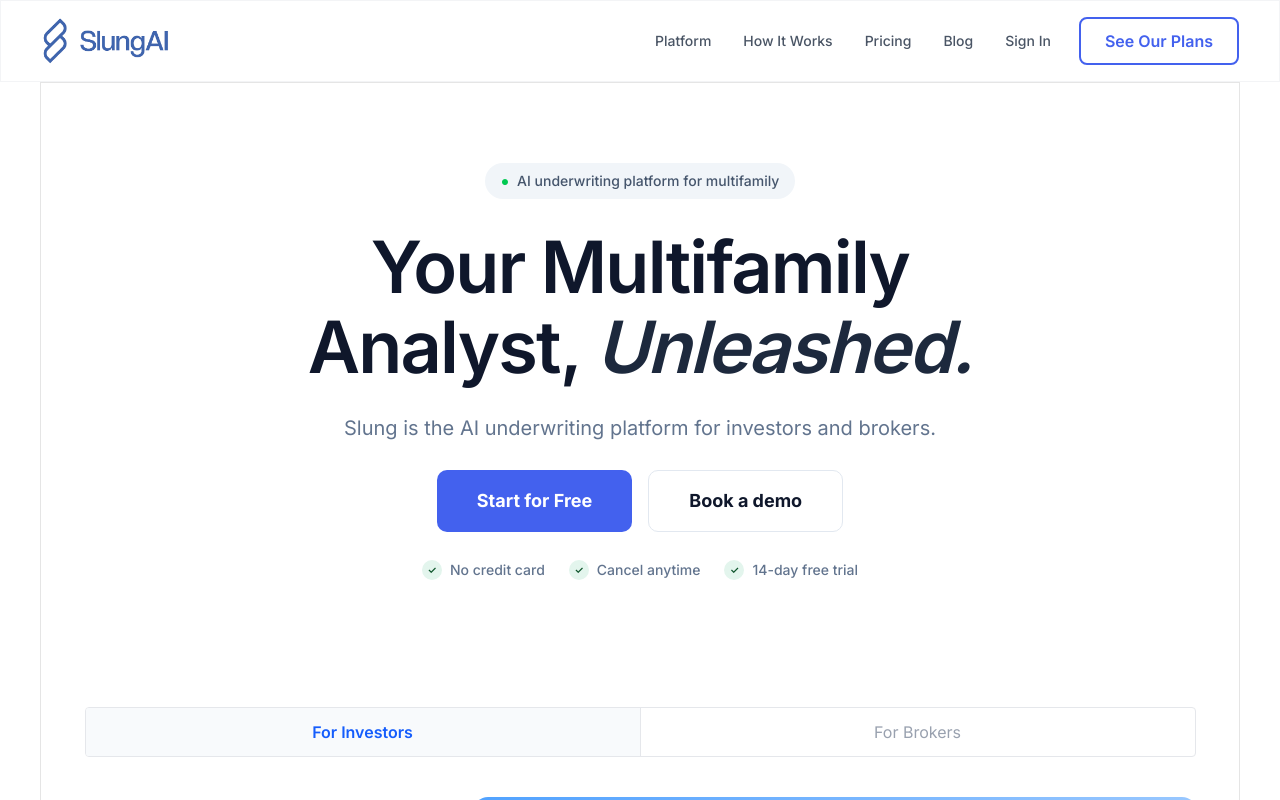
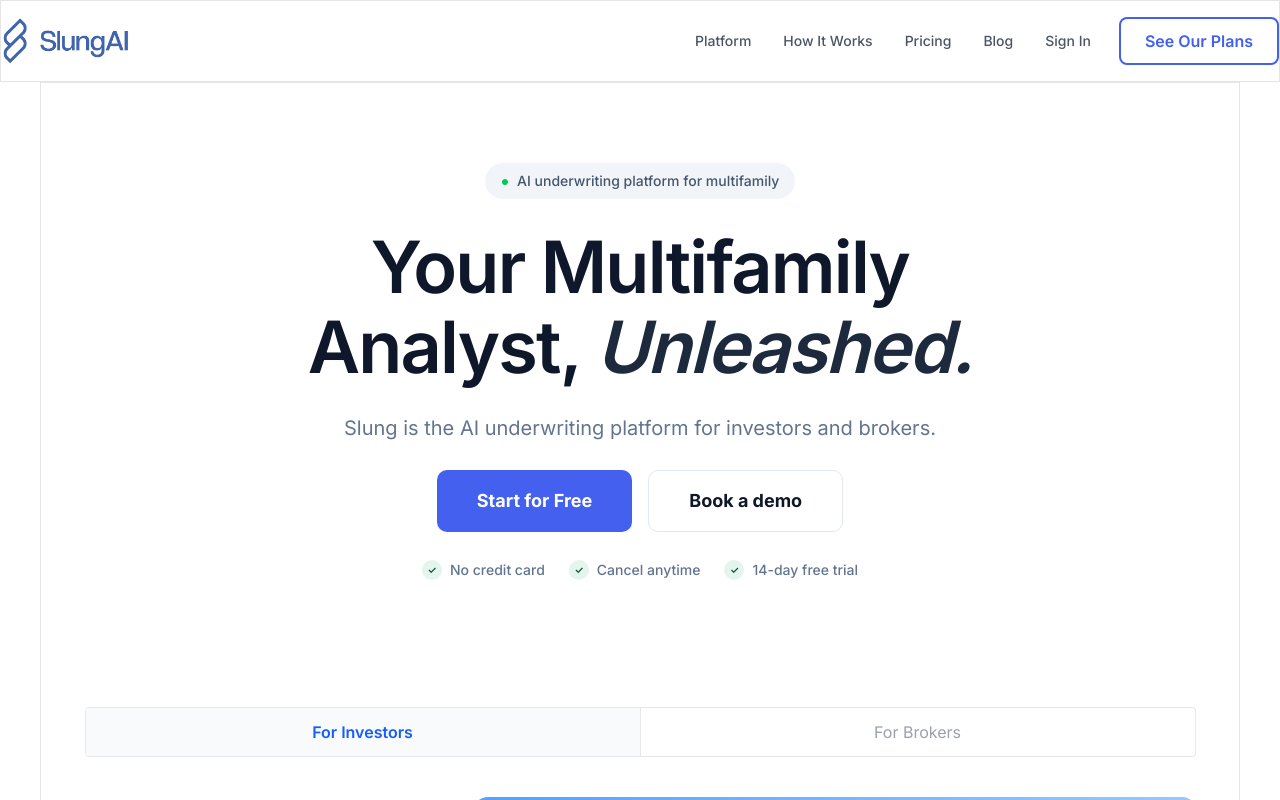
Before and after one commit to Monarch-Commits/Slung-AI, a Next.js app: page / in a window 1280 px wide. Shown: the top 800 px of the page. Built offline with nearby package versions, Linux system fonts and the light colour scheme.

Commit message:
update the nav

```diff
--- a/app/Components/Navbar/Navbar.tsx
+++ b/app/Components/Navbar/Navbar.tsx
@@ -5,9 +5,8 @@ import MobileNavbar from './MobileNav';
 
 export default function Navbar() {
   return (
-    <nav className="flex  w-full  bg-white border border-gray-100">
-      {/* Logo Section */}
-      <div className="max-w-[1300px]  mx-auto  flex items-center  justify-between py-4 px-2 sm:px-10 w-full">
+    <nav className="w-full border bg-white">
+      <div className="max-w-[1300px] mx-auto px-2 sm:px-4 md:px-10 xl:px-0 flex  items-center justify-between py-4 border-gray-100">
         <Link href="/">
           <Image
             src="/LogoNav.png"
@@ -29,11 +28,10 @@ export default function Navbar() {
             ))}
           </ul>
 
-          <button className="sm:px-[12px] py-2 px-3 sm:py-[4px]  border-2  md:px-[18px] md:py-[6px] lg:px-[24px] lg:py-[10px] border-[#4361ee] text-[#4361ee] rounded-md font-semibold hover:bg-blue-50 transition-all">
+          <button className="sm:px-[12px] py-2 px-3 sm:py-[4px] md:px-[18px] md:py-[6px] lg:px-[24px] lg:py-[10px] border-2 border-[#4361ee] text-[#4361ee] rounded-md font-semibold hover:bg-blue-50 transition-all">
             See Our Plans
           </button>
 
-          {/* Mobile Menu */}
           <MobileNavbar />
         </div>
       </div>
--- a/app/Components/Navbar/NavbarWrapper.tsx
+++ b/app/Components/Navbar/NavbarWrapper.tsx
@@ -60,7 +60,7 @@ export default function NavbarWrapper() {
 
   return (
     <div
-      className={`sticky top-0 left-0 w-full z-50 transition-all duration-300 ${
+      className={`sticky top-0 left-0 w-full mx-auto z-50 transition-all duration-300 ${
         show ? 'translate-y-0 opacity-100' : '-translate-y-full opacity-0'
       }`}
     >
--- a/app/layout.tsx
+++ b/app/layout.tsx
@@ -43,7 +43,7 @@ export default function RootLayout({
       lang="en"
       className={`${geistSans.variable} ${geistMono.variable} ${syne.className} ${inter.className}  h-full  antialiased`}
     >
-      <body className="min-h-full flex flex-col relative">
+      <body className="min-h-full w-full flex flex-col relative">
         <NavbarWrapper />
         {children}
         <Footer />
```
